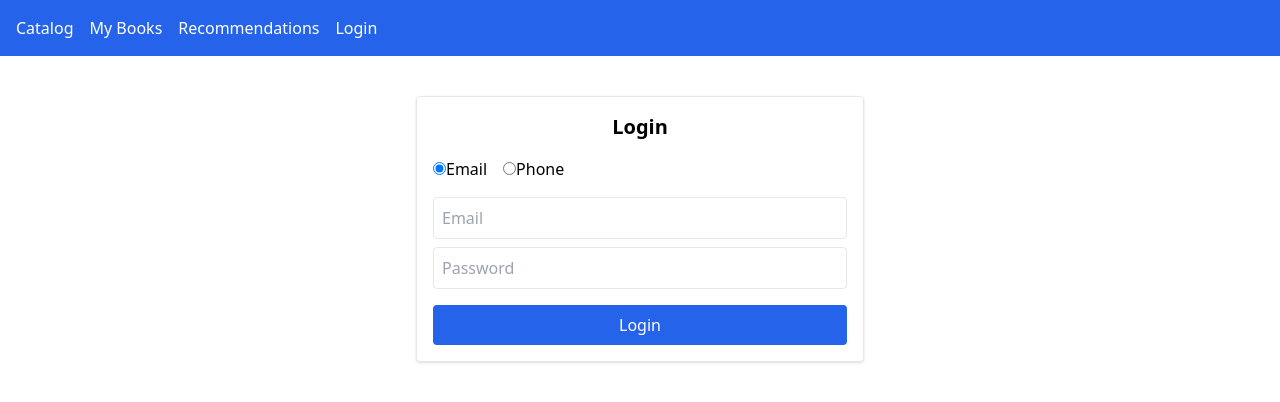
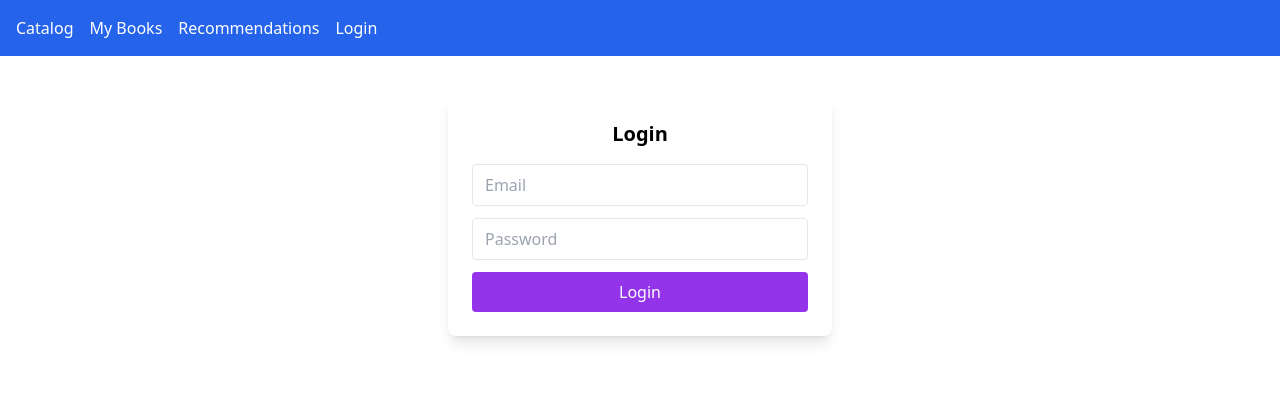
Before and after one commit to bookerflykidslibrary/bookerfly_6june_2025, a React (Create React App) app: page /login in a window 1280 px wide. Shown: the top 402 px of the page. Built offline with nearby package versions, Linux system fonts and the light colour scheme.

Commit message:
Fixed thumbnail logic and updated Catalog UI

```diff
--- a/src/App.js
+++ b/src/App.js
@@ -21,37 +21,47 @@ const publicPaths = ['/', '/login', '/catalog'];
 
 function AppRoutes() {
   const [loading, setLoading] = useState(true);
+  const [user, setUser] = useState(null);
+
   const location = useLocation();
   const navigate = useNavigate();
 
   useEffect(() => {
     const checkAuth = async () => {
       const { data: { session } } = await supabase.auth.getSession();
+      const path = location.pathname.toLowerCase();
 
-      const path = location.pathname.toLowerCase();
       if (!session && !publicPaths.includes(path)) {
         navigate('/login');
       }
 
+      setUser(session?.user || null);
       setLoading(false);
     };
 
     checkAuth();
+
+    // Also listen to auth state changes
+    const { data: listener } = supabase.auth.onAuthStateChange((_event, session) => {
+      setUser(session?.user || null);
+    });
+
+    return () => listener?.subscription?.unsubscribe();
   }, [location.pathname]);
 
   if (loading) return <div className="p-4 text-center text-gray-500">Checking auth...</div>;
 
   return (
     <>
-      <Navbar />
+      <Navbar user={user} />
       <Routes>
-        <Route path="/" element={<Catalog />} />
-        <Route path="/catalog" element={<Catalog />} />
+        <Route path="/" element={<Catalog user={user} />} />
+        <Route path="/catalog" element={<Catalog user={user} />} />
         <Route path="/login" element={<Login />} />
-        <Route path="/my-books" element={<MyBooks />} />
-        <Route path="/recommendations" element={<Recommendations />} />
-        <Route path="/admin/add-book" element={<AdminAddBook />} />
-        <Route path="/admin/issue-books" element={<IssueBooks />} />
+        <Route path="/my-books" element={<MyBooks user={user} />} />
+        <Route path="/recommendations" element={<Recommendations user={user} />} />
+        <Route path="/admin/add-book" element={<AdminAddBook user={user} />} />
+        <Route path="/admin/issue-books" element={<IssueBooks user={user} />} />
       </Routes>
     </>
   );
--- a/src/pages/Login.jsx
+++ b/src/pages/Login.jsx
@@ -1,95 +1,47 @@
 import { useState } from 'react';
 import supabase from '../utils/supabaseClient';
 
-export default function LoginPage() {
+export default function Login({ onLogin }) {
   const [email, setEmail] = useState('');
-  const [phone, setPhone] = useState('');
   const [password, setPassword] = useState('');
-  const [isEmailLogin, setIsEmailLogin] = useState(true);
-  const [error, setError] = useState(null);
+  const [errorMsg, setErrorMsg] = useState('');
 
   const handleLogin = async (e) => {
     e.preventDefault();
-    setError(null);
 
-    let result;
-    if (isEmailLogin) {
-      result = await supabase.auth.signInWithPassword({
+    const { data, error } = await supabase.auth.signInWithPassword({
       email,
       password,
     });
+
+    if (error) {
+      setErrorMsg(error.message);
     } else {
-      result = await supabase.auth.signInWithPassword({
-        phone,
-        password,
-      });
-    }
-
-    if (result.error) {
-      setError(result.error.message);
-    } else {
-      window.location.href = '/catalog'; // redirect after login
+      setErrorMsg('');
+      onLogin(data.user); // Pass the logged-in user to parent
     }
   };
 
   return (
-    <div className="max-w-md mx-auto p-4 mt-10 border rounded shadow">
-      <h1 className="text-xl font-bold mb-4 text-center">Login</h1>
-
-      <div className="mb-4">
-        <label>
-          <input
-            type="radio"
-            name="loginType"
-            checked={isEmailLogin}
-            onChange={() => setIsEmailLogin(true)}
-          />
-          Email
-        </label>
-        <label className="ml-4">
-          <input
-            type="radio"
-            name="loginType"
-            checked={!isEmailLogin}
-            onChange={() => setIsEmailLogin(false)}
-          />
-          Phone
-        </label>
-      </div>
-
-      <form onSubmit={handleLogin}>
-        {isEmailLogin ? (
+    <div className="max-w-sm mx-auto p-6 bg-white rounded-lg shadow-lg mt-10">
+      <h2 className="text-xl font-bold mb-4 text-center">Login</h2>
+      <form onSubmit={handleLogin} className="flex flex-col gap-3">
         <input
           type="email"
+          value={email}
           placeholder="Email"
-            className="w-full mb-2 p-2 border rounded"
-            value={email}
+          className="border px-3 py-2 rounded"
           onChange={(e) => setEmail(e.target.value)}
         />
-        ) : (
-          <input
-            type="tel"
-            placeholder="Phone (e.g. +911234567890)"
-            className="w-full mb-2 p-2 border rounded"
-            value={phone}
-            onChange={(e) => setPhone(e.target.value)}
-          />
-        )}
-
         <input
           type="password"
+          value={password}
           placeholder="Password"
-          className="w-full mb-4 p-2 border rounded"
-          value={password}
+          className="border px-3 py-2 rounded"
           onChange={(e) => setPassword(e.target.value)}
         />
-
-        {error && <p className="text-red-500 mb-2">{error}</p>}
-
-        <button
-          type="submit"
-          className="w-full bg-blue-600 text-white py-2 rounded hover:bg-blue-700"
-        >
+        {errorMsg && <p className="text-red-500 text-sm">{errorMsg}</p>}
+        <button type="submit" className="bg-purple-600 text-white py-2 rounded hover:bg-purple-800">
           Login
         </button>
       </form>
```
Lines whose indentation alone changed are shown as unchanged.
